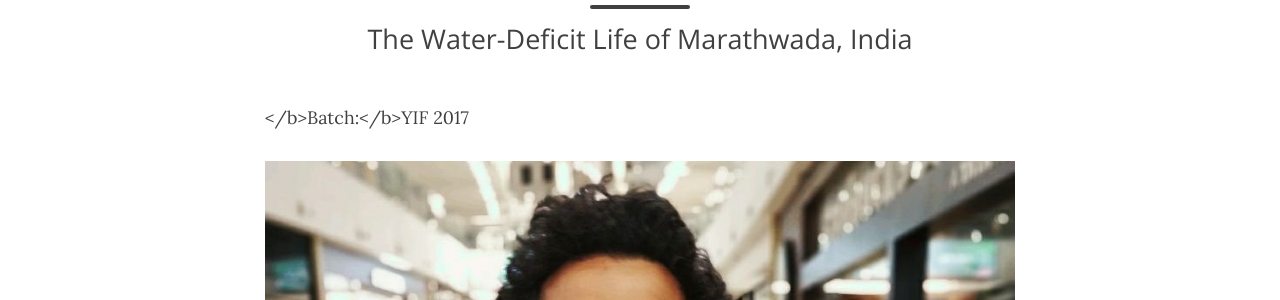
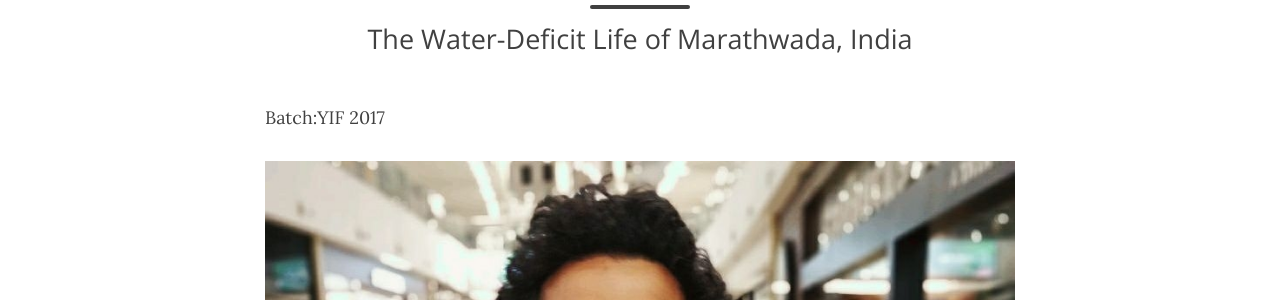
Before and after one commit to dialogue2018/dialogue2018.github.io, a Jekyll site: the page built from _people/01_Rohit_Lahoti.md, in a window 1280 px wide and 900 px high. Shown: the part 228-528 px from the top of the window. Built offline with Jekyll 4.4.1, drawn with Linux system fonts in a browser that asks for light colours; nearby versions of some CDN libraries.

Commit message:
Update 01_Rohit_Lahoti.md

```diff
--- a/_people/01_Rohit_Lahoti.md
+++ b/_people/01_Rohit_Lahoti.md
@@ -4,24 +4,27 @@
 image_path: /img/Rohit DP.jpg
 ---
 
-<p></b>Batch:</b>YIF 2017</p>
+<p>Batch:YIF 2017</p>
 
 <p align="center">
 <img src="../../img/Rohit DP.jpg"></p>
 
 THE ARTIST:
 <br />
+<br />
 I am currently associated as a Research Consultant with the University of Chicago for a project that is based in India. I worked as a Research Associate with Architect Sameep Padora before this. Prior to this, I completed my Young India Fellowship (A Liberal Studies programme which entails multi-disciplinary learning) from the Ashoka University in Sonepat, Haryana. Before this, I completed my B.Arch. from VNIT Nagpur in May 2014 and worked for 2 years in Ahmedabad (HCPDPM) and Mumbai (PK Das & Associates). Till date, I have couple of international publications and an opportunity for a public exhibition of my Bachelor's thesis.
 
 CURATORIAL NOTE:
+<br />
 <br />
 I began the journey to Latur on the pretext of reading about the severe water-less conditions of the people and farms in the Marathwada region. I felt the need to go out there, in the fields, on the ground and try to bring out their story. So, booked the tatkal train ticket from Mumbai to Latur and was off on a Friday night, post-office.  A small attempt towards documenting the plight of the drought affected regions of Marathwada area (mainly Latur, Kasarkheda, Harangul and Nagzari) of Maharashtra.
 <br />
 <br />
 I reached Latur station early Saturday morning and knew I had just two days, with no fixed locations but a tentative agenda. It was around 8am and my first area of exploration began at Gandhi Putla chowk, which was one of the epicenters for collecting day-to-day water from the public tap. I met and interacted with the local karmacharis/ helpers and inquired about tanks. So each tank is of 6000 litres while they supply water (200 litres per family) in various wards, every 8 days.
 <br />
-
+<br />
 CONTACT LINKS:
+<br />
 <br />
 <a href="https://www.facebook.com/rohit.lahoti" class="fa fa-facebook"></a>
 <a href="500px.com/rohitlahoti" class="fa fa-instagram"></a>
```
